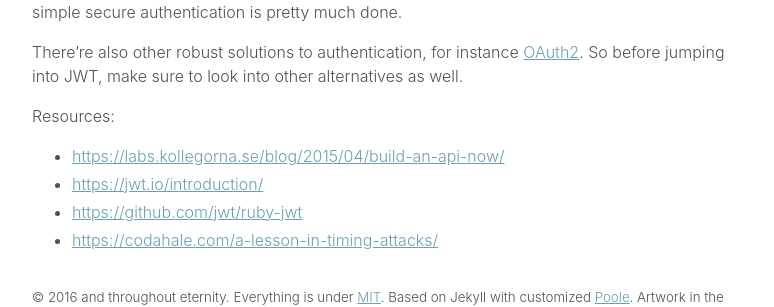
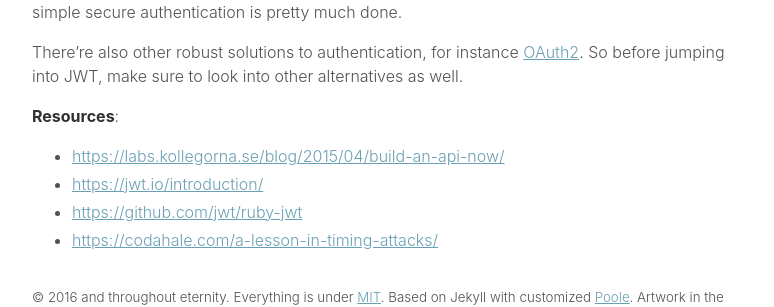
Before and after one commit to smolnar/blog, a Jekyll site: the page built from _posts/2016-02-12-secure-your-api-authentication.md, in a window 1280 px wide and 900 px high, scrolled down 3494 px. Shown: the part 536-843 px from the top of the window, without its empty margins (392-1166 px from the left). Built offline with Jekyll 4.4.1, drawn with Linux system fonts in a browser that asks for light colours; comment, search, counter and statistics services are not loaded; some of the changed lines change nothing that is shown.

Commit message:
Minor fix

```diff
--- a/_posts/2016-02-12-secure-your-api-authentication.md
+++ b/_posts/2016-02-12-secure-your-api-authentication.md
@@ -163,7 +163,7 @@ You should extract `encode` and `decode` into separate class or service object,
 
 There're also other robust solutions to authentication, for instance [OAuth2](http://oauth.net/2/). So before jumping into JWT, make sure to look into other alternatives as well.
 
-Resources:
+**Resources**:
 
 * <https://labs.kollegorna.se/blog/2015/04/build-an-api-now/>
 * <https://jwt.io/introduction/>
```
